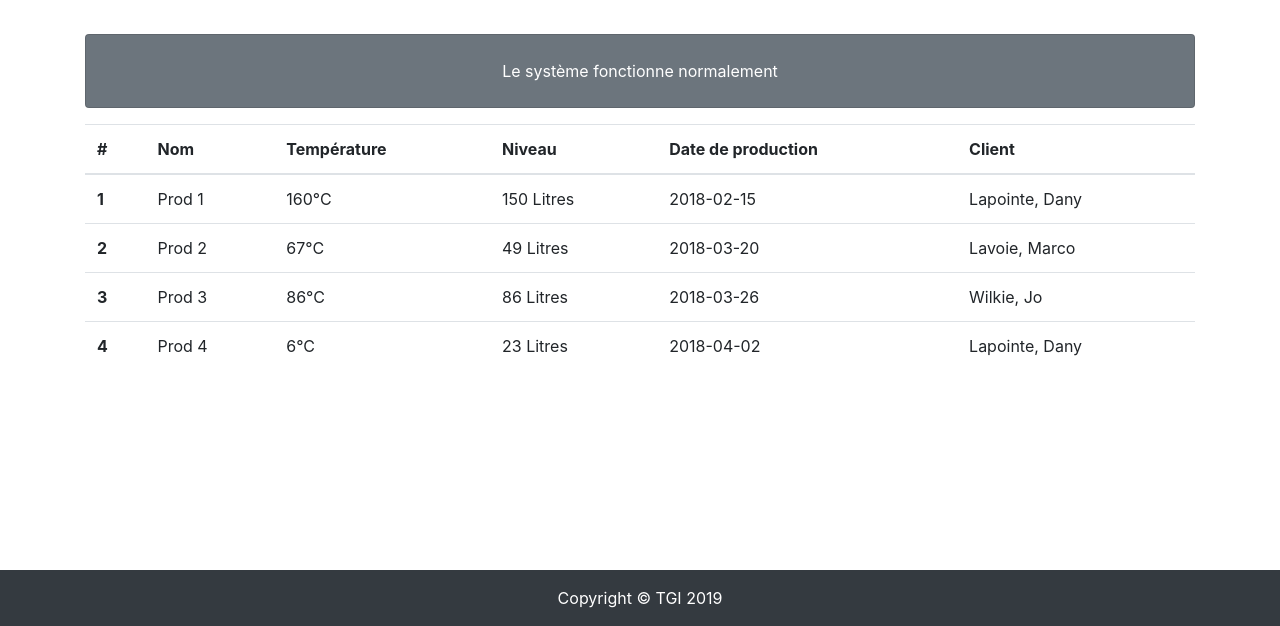
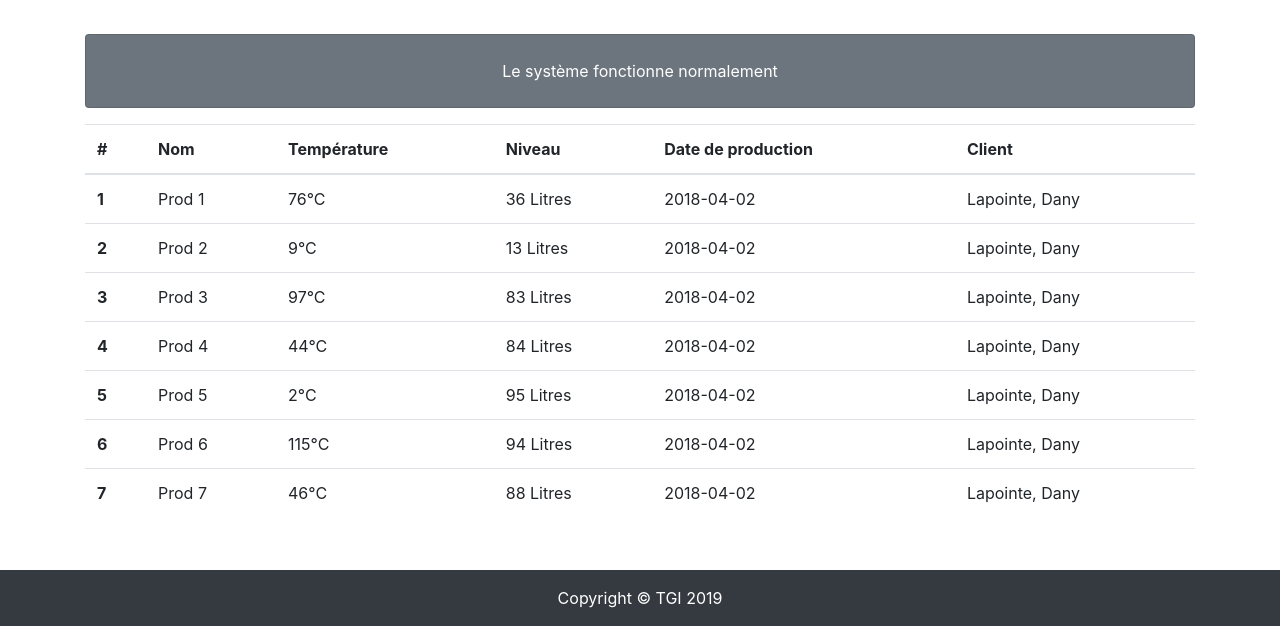
Before and after one commit to Chaps06TV/ProjetIndustriel, a website: page cuves.html in a window 1280 px wide. Shown: the part 174-800 px from the top of the page. Drawn offline with Linux system fonts and the light colour scheme.

Commit message:
Small Layout Fixes

```diff
--- a/cuves.html
+++ b/cuves.html
@@ -51,9 +51,9 @@
   <!-- Page Content -->
   <div class="container">
 
-	<div class="col-lg-12 my-4 py-4">
-		<h1 class="font-weight-light" style="text-align: center;">Cuves</h1>
-	</div>
+  	<div class="col-lg-12 my-4 py-4">
+  		<h1 class="font-weight-light" style="text-align: center;">Cuves</h1>
+  	</div>
 
     <!-- Call to Action Well -->
     <div class="card text-white bg-secondary my-3 py-1 text-center">
@@ -62,9 +62,7 @@
       </div>
     </div>
 
-
-
-    <table class="table table-hover">
+    <table class="table table-hover col-lg-12">
       <thead>
         <tr>
           <th scope="col">#</th>
@@ -75,46 +73,19 @@
           <th scope="col">Client</th>
         </tr>
       </thead>
-      <tbody>
-        <tr>
+      <tbody id="tableBody" name="tableBody">
+        <!-- <tr> TEMPLATE
           <th scope="row">1</th>
           <td>Prod 1</td>
           <td>160&deg;C</td>
           <td>150 Litres</td>
           <td>2018-02-15</td>
           <td>Lapointe, Dany</td>
-        </tr>
-        <tr>
-          <th scope="row">2</th>
-          <td>Prod 2</td>
-          <td>67&deg;C</td>
-          <td>49 Litres</td>
-          <td>2018-03-20</td>
-          <td>Lavoie, Marco</td>
-        </tr>
-        <tr>
-          <th scope="row">3</th>
-          <td>Prod 3</td>
-          <td>86&deg;C</td>
-          <td>86 Litres</td>
-          <td>2018-03-26</td>
-          <td>Wilkie, Jo</td>
-        </tr>
-        <tr>
-          <th scope="row">4</th>
-          <td>Prod 4</td>
-          <td>6&deg;C</td>
-          <td>23 Litres</td>
-          <td>2018-04-02</td>
-          <td>Lapointe, Dany</td>
-        </tr>
+        </tr> -->
       </tbody>
     </table>
-
-
-
-
-  </div style="margin-top: 100px;">
+    <div class="col-lg-12" style="height: 80px;"></div>
+  </div>
   <!-- /.container -->
 
   <!-- Footer -->
@@ -128,6 +99,23 @@
   <!-- Bootstrap core JavaScript -->
   <script src="vendor/jquery/jquery.min.js"></script>
   <script src="vendor/bootstrap/js/bootstrap.bundle.min.js"></script>
+  <script>
+    Populer(); //Populer automatiquement au loading
+    function Populer(){
+      var tableBody = document.getElementById("tableBody");
+
+      var i;
+      for (i = 1; i <= 7; i++) {
+        var randomInt1 = Math.floor(Math.random() * 160); // TESTING: Génère 2 Int random pour populer le tableau
+        var randomInt2 = Math.floor(Math.random() * 100);
+        var a = "<tr><th scope=\"row\">" + i + "</th><td>Prod " + i + "</td><td>" + randomInt1 + "&deg;C</td><td>" + randomInt2 + " Litres</td><td>2018-04-02</td><td>Lapointe, Dany</td></tr>";
+        tableBody.insertAdjacentHTML('beforeend', a);
+      }
+
+
+    }
+
+  </script>
 
 </body>
 
```
Also changed, not shown: clients.html (+1 -4 lines), commandes.html (+1 -1 lines), index.html (+1 -2 lines).
